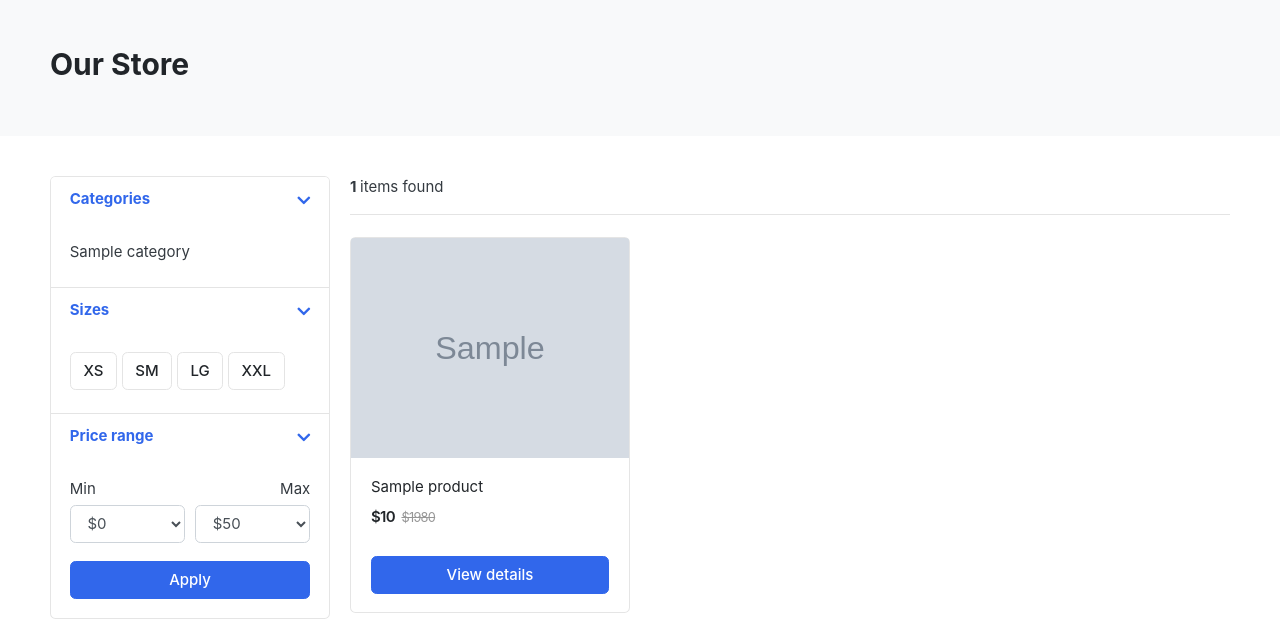
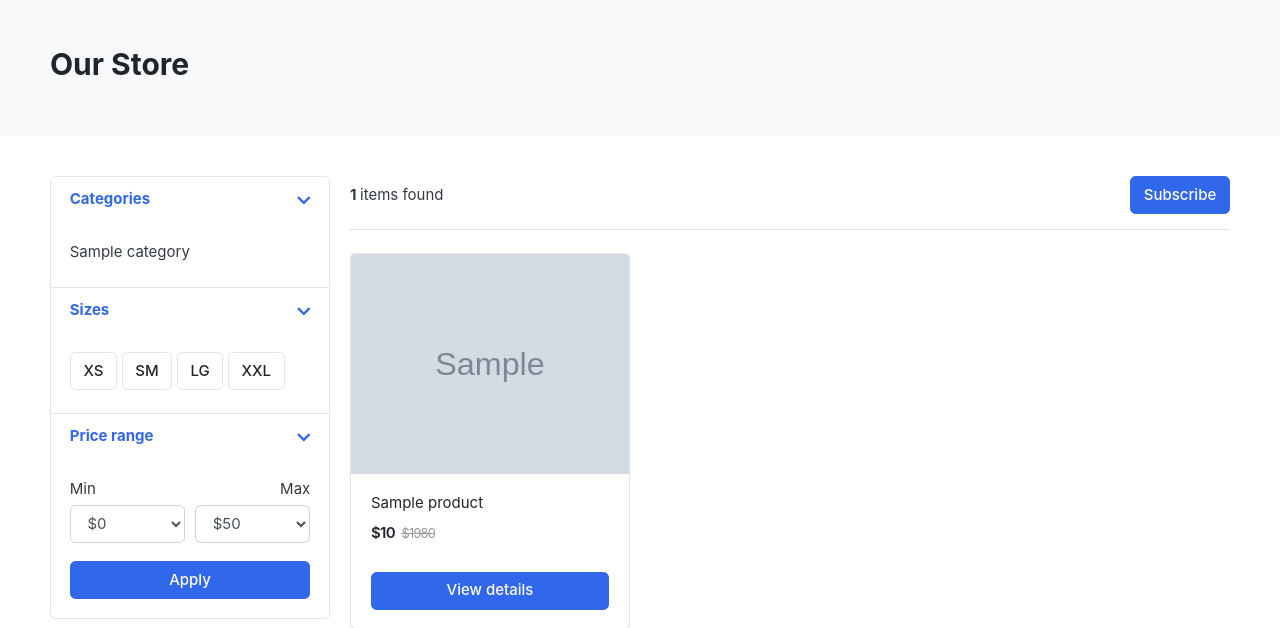
Before and after one commit to bishal189/ecommerce_final, a Django app: a page that uses templates/store/store.html in a window 1280 px wide. Shown: the part 118-746 px from the top of the page. Run offline with Django 3.2, Linux system fonts and the light colour scheme; tables that the repository leaves empty hold one stand-in row (values such as "Sample post"); grey boxes marked "Sample" are stand-in pictures; some libraries are stand-ins or nearby versions; some web fonts are replaced.

Commit message:
toggler buttons added

```diff
--- a/store/views.py
+++ b/store/views.py
@@ -20,7 +20,6 @@ def _cart_id(request):
 
 def store(request,category_slug=None):
 
-
     if category_slug!=None:
         categories=get_object_or_404(Category,slug=category_slug)
         all_product=Product.objects.all().filter(is_available=True,category=categories)
@@ -29,6 +28,12 @@ def store(request,category_slug=None):
         paged_products=paginator.get_page(page)
 
         count=all_product.count()
+        context={
+        'all_products':paged_products,
+        'category':True,
+        'count':count,
+
+    }
 
     else:
 
@@ -38,12 +43,11 @@ def store(request,category_slug=None):
        paged_products=paginator.get_page(page)
 
        count=all_product.count()
-    context={
+       context={
         'all_products':paged_products,
 
         'count':count,
-
-    }
+        }
     return render(request,'store/store.html',context)
 
 def product_details(request,category_slug,product_slug):
--- a/templates/store/store.html
+++ b/templates/store/store.html
@@ -126,11 +126,27 @@
 			</aside> <!-- col.// -->
 			<main class="col-md-9">
 
-				<header class="border-bottom mb-4 pb-3">
+				<header class="border-bottom mb-4 pb-3 d-flex justify-content-between">
 					<div class="form-inline">
 						<span class="mr-md-auto"> <b>{{count}} </b> items found</span>
 
 					</div>
+					{% if category %}
+					<button id="subscribe" class="btn btn-primary" onclick={subscribeToggler(true)}>Subscribe</button>
+					<button id="subscribed" class="btn btn-outline-danger" onclick={subscribeToggler(false)} style="display:none;">Subscribed</button>
+					{% endif %}
+					<script>
+					function subscribeToggler(value){
+					if (value){
+					document.getElementById('subscribed').style.display="block"
+					document.getElementById('subscribe').style.display="none"
+					}else{
+					document.getElementById('subscribed').style.display="none"
+					document.getElementById('subscribe').style.display="block"
+
+					}
+					}
+					</script>
 				</header><!-- sect-heading -->
 
 				<div class="row">
```
Also changed, not shown: 1 other file.
